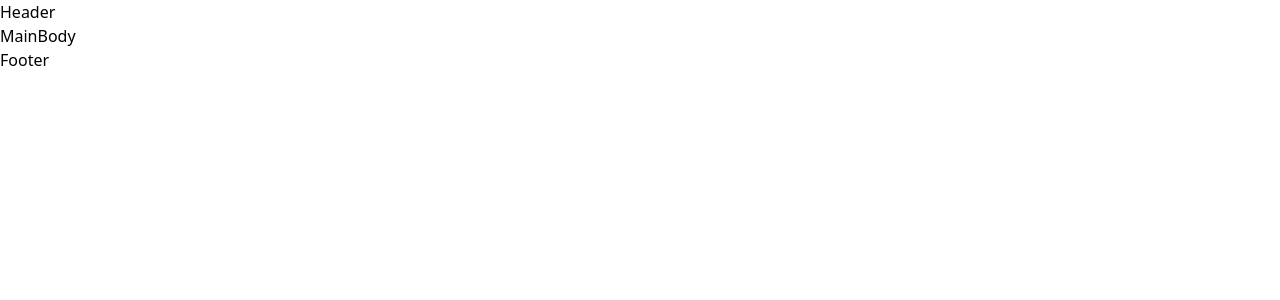
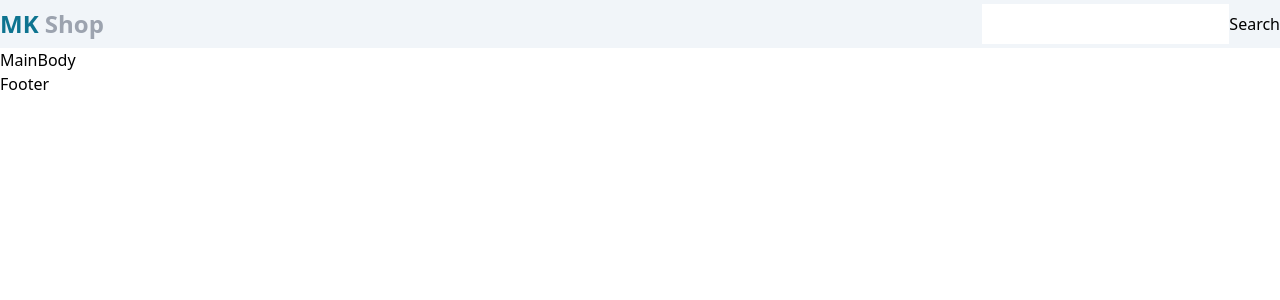
Before and after one commit to Mostakimul/react-ts-01, a React (Vite) app: page / in a window 1280 px wide. Shown: the top 300 px of the page. Built offline with nearby package versions, Linux system fonts and the light colour scheme.

Commit message:
[add]: basic header

```diff
--- a/src/views/pages/TheLayout.tsx
+++ b/src/views/pages/TheLayout.tsx
@@ -4,7 +4,7 @@ import MainBody from "./common/MainBody";
 
 const TheLayout = () => {
   return (
-    <div>
+    <div className="container">
       <header>
         <Header />
       </header>
--- a/src/views/pages/common/Header.tsx
+++ b/src/views/pages/common/Header.tsx
@@ -1,5 +1,17 @@
 const Header = () => {
-  return <div>Header</div>;
+  return (
+    <div className="bg-slate-100 flex justify-between items-center">
+      <div className=" py-2">
+        <h2 className="font-bold text-cyan-700 text-2xl">
+          MK <span className="text-gray-400">Shop</span>
+        </h2>
+      </div>
+      <div className="flex items-center">
+        <input type="text" className="border-0 p-2" />
+        <button>Search</button>
+      </div>
+    </div>
+  );
 };
 
 export default Header;
--- a/tailwind.config.js
+++ b/tailwind.config.js
@@ -2,6 +2,9 @@ module.exports = {
   content: ["./index.html", "./src/**/*.{vue,js,ts,jsx,tsx}"],
   theme: {
     extend: {},
+    container: {
+      center: true,
+    },
   },
   plugins: [],
 };
```
